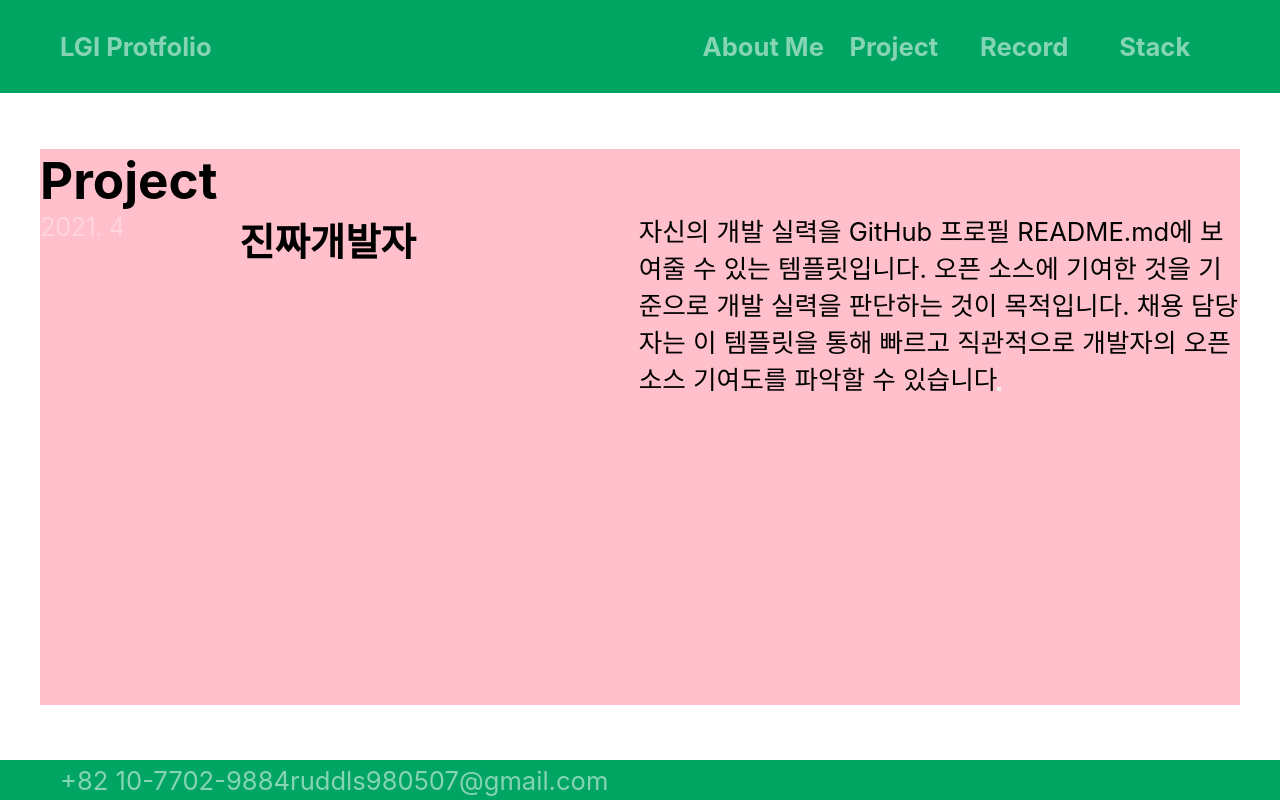
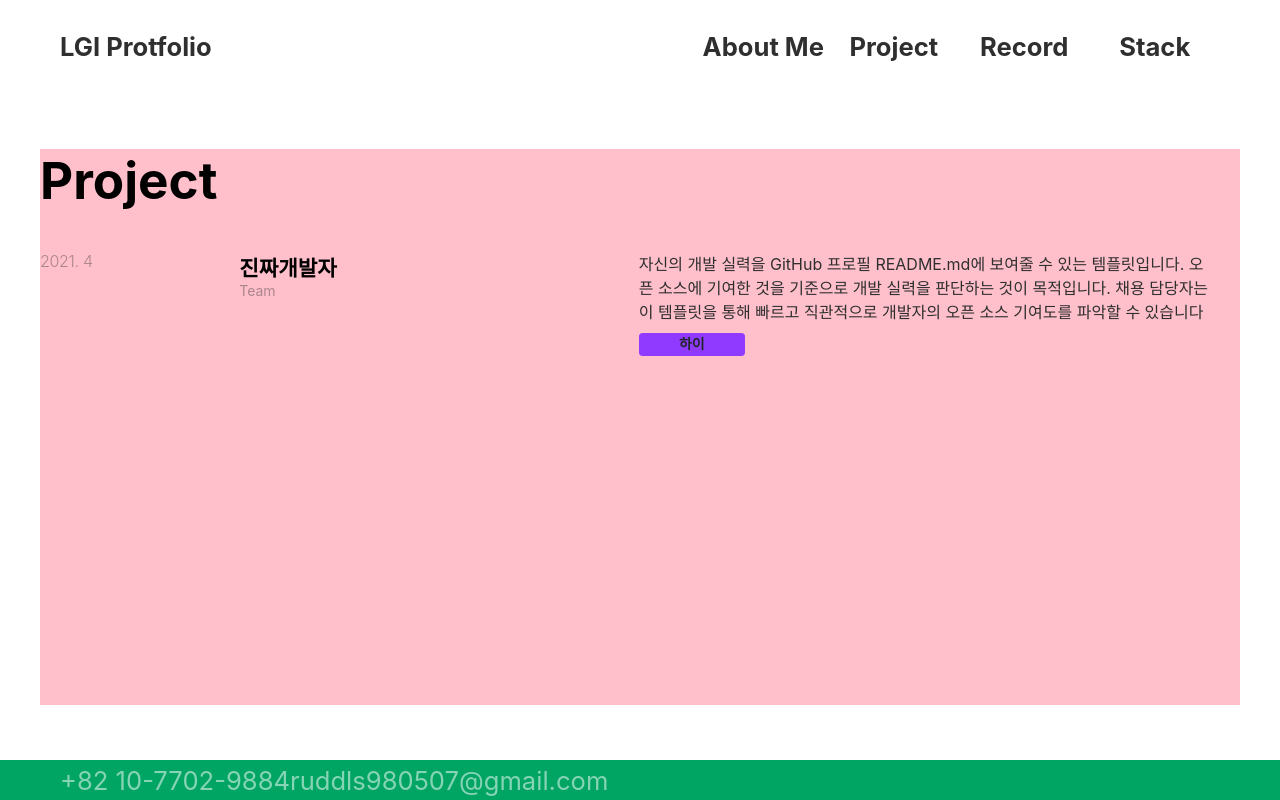
Before and after one commit to limdumb/Portfolio_LimDumb, a Next.js app: page /project in a window 1280 px wide. Built offline with nearby package versions, Linux system fonts and the light colour scheme; a web font is replaced by a local one.

Commit message:
feat: Project Box 생성

```diff
--- a/src/app/page.tsx
+++ b/src/app/page.tsx
@@ -6,12 +6,20 @@ import Header from "@/components/common/Header";
 import Footer from "@/components/Footer";
 import Image from "next/image";
 interface ContainerPropsType {
-  category: "aboutme" | "project" | "record" | "stack";
+  category: "aboutme" | "project" | "record" | "stack" | "home";
 }
 
 export const MainContainer = styled.div<ContainerPropsType>`
   background-color: ${(props) =>
-    props.category === "aboutme" ? "#FFFFFF" : "#00a564"};
+    props.category === "aboutme"
+      ? "#FFFFFF"
+      : props.category === "project"
+      ? "#FFFFFF"
+      : props.category === "stack"
+      ? "#EEEEEE"
+      : props.category === "record"
+      ? "#2F2F2F"
+      : "#00A564"};
   min-height: 100vh;
   display: flex;
   align-items: center;
@@ -52,8 +60,8 @@ export const ContentsContainer = styled.div`
 
 export default function Home() {
   return (
-    <MainContainer category="project">
-      <Header />
+    <MainContainer category="home">
+      <Header category="home" />
       <ContentsContainer>
         <div className={styles.Intro_Title_Wrapper}>
           <h1>Hello, Senior?</h1>
--- a/src/components/common/Header.tsx
+++ b/src/components/common/Header.tsx
@@ -1,6 +1,34 @@
 import getCategory, { CategoryType } from "@/function/getCategory";
 import styles from "./style/header.module.css";
 import Link from "next/link";
+import styled from "styled-components";
+
+interface HeaderPropsType {
+  category: "aboutme" | "project" | "record" | "stack" | "home";
+}
+
+const HeaderContainer = styled.header<HeaderPropsType>`
+  background-color: none;
+  position: fixed;
+  height: 93px;
+  width: 100%;
+  top: 0px;
+  color: ${(props) =>
+    props.category === "aboutme"
+      ? "#2F2F2F"
+      : props.category === "project"
+      ? "#2F2F2F"
+      : props.category === "stack"
+      ? "white"
+      : props.category === "record"
+      ? "black"
+      : "rgba(255, 255, 255, 0.52)"};
+  font-weight: 700;
+  display: flex;
+  align-items: center;
+  justify-content: space-between;
+  padding: 0rem 3.75rem;
+`;
 
 const HeaderNavigateButton = ({
   category,
@@ -13,11 +41,11 @@ const HeaderNavigateButton = ({
   );
 };
 
-export default function Header() {
+export default function Header(props: HeaderPropsType) {
   const headerCategory = getCategory();
 
   return (
-    <header className={styles.Header_Container}>
+    <HeaderContainer category={props.category}>
       <div className={styles.Logo_Container}>LGI Protfolio</div>
       <div className={styles.Button_Container}>
         {headerCategory.map((el) => {
@@ -31,6 +59,6 @@ export default function Header() {
           );
         })}
       </div>
-    </header>
+    </HeaderContainer>
   );
 }
--- a/src/components/common/aboutme/AboutMe.tsx
+++ b/src/components/common/aboutme/AboutMe.tsx
@@ -1,3 +1,5 @@
+"use client";
+
 import Footer from "@/components/Footer";
 import Header from "../Header";
 import { ContentsContainer, MainContainer } from "@/app/page";
@@ -7,7 +9,7 @@ import ContentsBox from "./ContentsBox";
 export default function AboutMe() {
   return (
     <MainContainer category="aboutme">
-      <Header />
+      <Header category="aboutme" />
       <ContentsContainer>
         <div>
           <h1 style={{ marginBottom: "40px" }}>About Me</h1>
--- a/src/components/common/project/Project.tsx
+++ b/src/components/common/project/Project.tsx
@@ -7,7 +7,7 @@ import styled from "styled-components";
 import ProjectBox from "./ProjectBox";
 
 const ProjectContainer = styled.div`
-  min-height: calc(555px - 61px);
+  min-height: calc(555px - 101px);
   min-width: 100%;
   display: flex;
   flex-direction: column;
@@ -27,15 +27,15 @@ const ProjectContainer = styled.div`
 
 export default function Project() {
   return (
-    <MainContainer category="aboutme">
-      <Header />
+    <MainContainer category="project">
+      <Header category="project" />
       <ContentsContainer>
-        <h1>Project</h1>
+        <h1 style={{ marginBottom: "40px" }}>Project</h1>
         <ProjectContainer>
           <ProjectBox
             timeline={"2021. 4"}
             title={"진짜개발자"}
-            category={""}
+            category={"Team"}
             information={
               "자신의 개발 실력을 GitHub 프로필 README.md에 보여줄 수 있는 템플릿입니다. 오픈 소스에 기여한 것을 기준으로 개발 실력을 판단하는 것이 목적입니다. 채용 담당자는 이 템플릿을 통해 빠르고 직관적으로 개발자의 오픈 소스 기여도를 파악할 수 있습니다"
             }
--- a/src/components/common/project/ProjectBox.tsx
+++ b/src/components/common/project/ProjectBox.tsx
@@ -13,7 +13,6 @@ const BoxContainer = styled.div`
   min-height: 50%;
   width: 100%;
   display: flex;
-
 
   @media screen and (max-width: 760px) {
     & {
@@ -35,14 +34,16 @@ export default function ProjectBox(props: ProjectBoxProps) {
       </div>
       <div className={styles.Title_Wrapper}>
         <div>
-          <h2>{props.title}</h2>
-          <h3>{props.category}</h3>
+          <h5>{props.title}</h5>
+          <p style={{ color: "#2F2F2F", opacity: "0.4", fontSize: "14px" }}>
+            {props.category}
+          </p>
         </div>
       </div>
       <div className={styles.Detaile_Wrapper}>
-        <div>
+        <div className={styles.Information_Wrapper}>
           <span>{props.information}</span>
-          <button />
+          <button className={styles.Link_Buttin}>하이</button>
         </div>
       </div>
     </BoxContainer>
--- a/src/components/common/project/style/projectBox.module.css
+++ b/src/components/common/project/style/projectBox.module.css
@@ -1,14 +1,14 @@
 .Box_Container {
-  min-height: 50%;
   width: 100%;
   display: flex;
 }
 
 .Project_Time_Line {
   font-weight: 300;
+  font-size: 16px;
   display: block;
   letter-spacing: -0.02em;
-  color: #fff;
+  color: #2F2F2F;
   opacity: 0.4;
 }
 
@@ -28,3 +28,48 @@
   max-width: 50%;
   flex: 0 0 51%;
 }
+
+.Information_Wrapper {
+  display: flex;
+  flex-direction: column;
+  font-size: 16px;
+  font-weight: 400;
+  color: #2F2F2F;
+  padding-right: 30px;
+}
+
+.Link_Buttin {
+  display: flex;
+  align-items: center;
+  justify-content: center;
+  width: 106px;
+  height: 23px;
+  padding: 0.25rem 0.5rem;
+  font-size: 0.875rem;
+  line-height: 1.5;
+  border-radius: 0.2rem;
+  color: #212529;
+  background-color: #913AFF;
+  cursor: pointer;
+  border: none;
+  border: 1px solid #913AFF;
+  font-weight: 700;
+  margin-top: 10px;
+}
+
+@media screen and (max-width: 760px) {
+  .Link_Buttin {
+    width: 93px;
+    height: 18px;
+  }
+  .Information_Wrapper {
+    padding: none;
+  }
+}
+
+@media screen and (min-width: 760px) and (max-width: 1199px) {
+  .Link_Buttin {
+    width: 99px;
+    height: 19px;
+  }
+}
--- a/src/components/common/stack/Stack.tsx
+++ b/src/components/common/stack/Stack.tsx
@@ -1,3 +1,5 @@
+"use client"
+
 import { ContentsContainer, MainContainer } from "@/app/page";
 import Header from "../Header";
 import Footer from "@/components/Footer";
@@ -7,7 +9,7 @@ import StackBox from "./StackBox";
 export default function Stack() {
   return (
     <MainContainer category="stack">
-      <Header />
+      <Header category="stack" />
       <ContentsContainer>
         <div>
           <h1 className={styles.Intro_Title}>Stack</h1>
```
